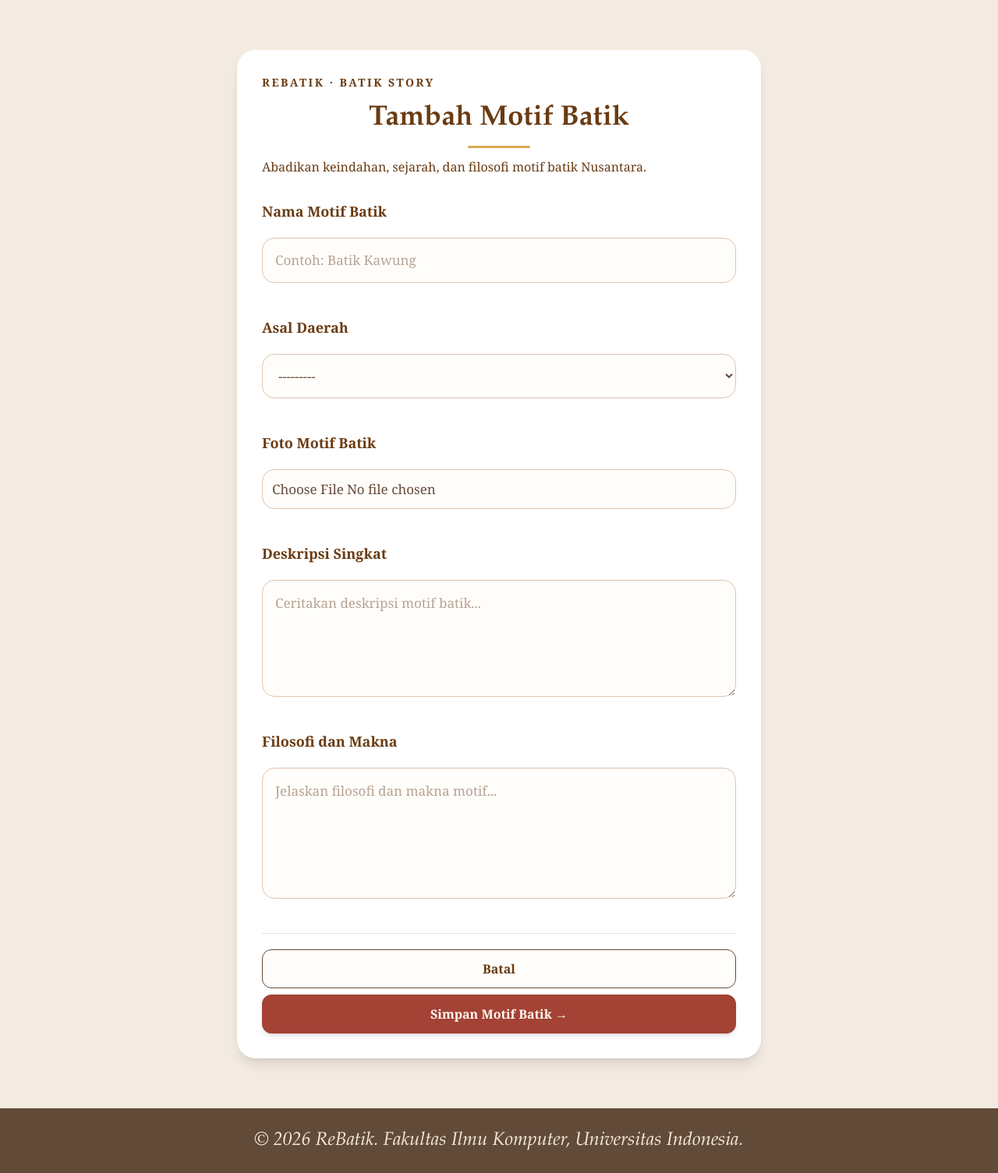
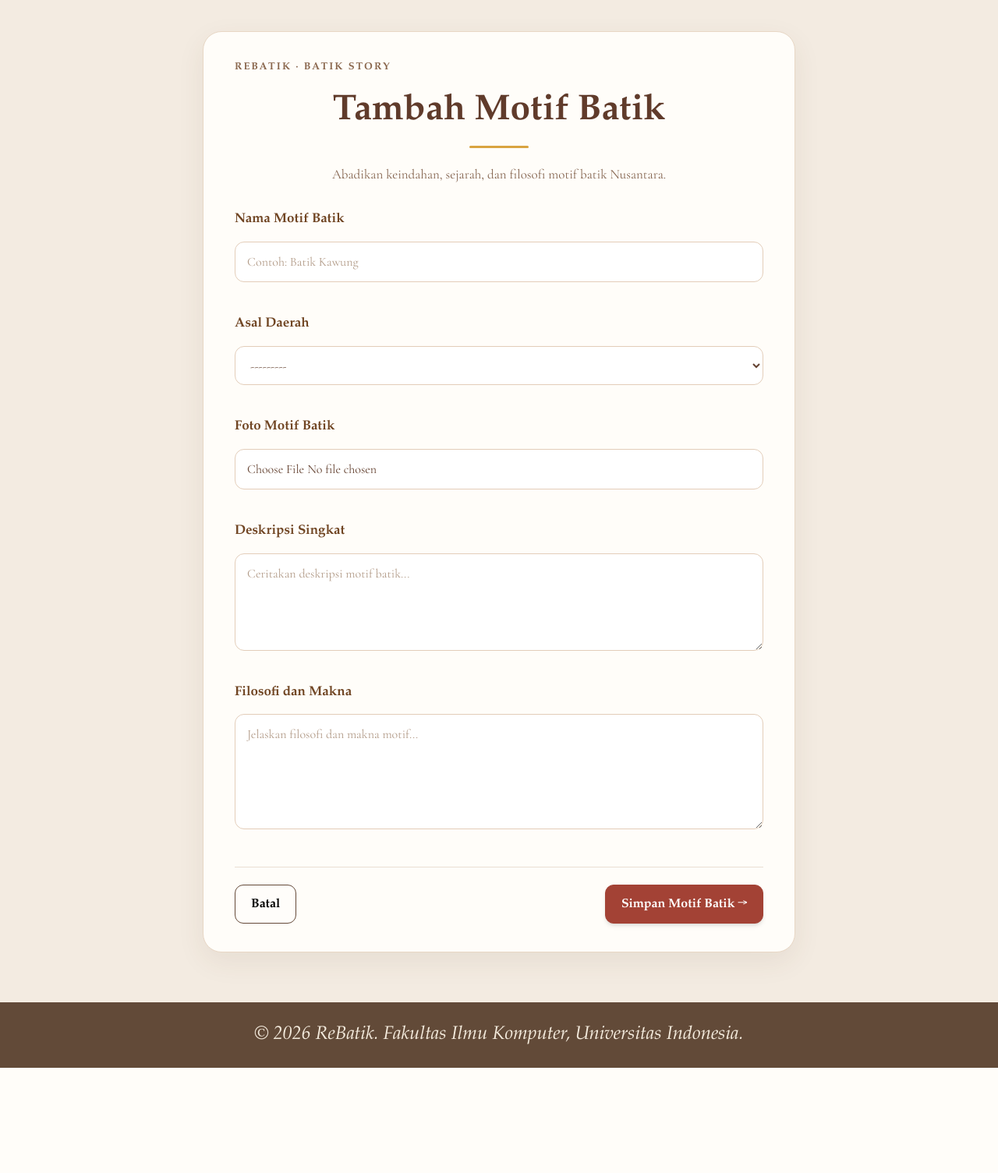
Before and after one commit to pbp-kelas-d-kelompok1-ReBatik/ReBatik, a Django app: page /batik_story/add_batik/ in a window 1280 px wide. Shown: the part 78-1583 px from the top of the page at 78% size. After the commit the page ends 1448 px from the top, so only its background shows below. Run offline with Django 5.2, Linux system fonts and the light colour scheme; style sheets or scripts are compiled from the project's sources.

Commit message:
Memperbaiki tampilan card Batik Story

```diff
--- a/static/css/add_batik.css
+++ b/static/css/add_batik.css
@@ -1,64 +1,165 @@
 .add-batik-page {
-    min-height: 70vh;
+    width: 100%;
+    min-width: 0;
+    min-height: 100vh;
+    margin: 0;
+    color: #654332;
     background: #f3ebe1;
-    color: #654a39;
-    font-family: "EB Garamond", Georgia, serif;
+    overflow-x: clip;
+    font-family: "Garamond", Georgia, serif;
 }
 
+.add-batik-page *,
+.add-batik-page *::before,
+.add-batik-page *::after {
+    box-sizing: border-box;
+}
+
+/* Area utama */
+.add-batik-page > section {
+    width: 100%;
+    min-height: auto;
+    padding: 40px 20px 64px;
+    background: #f3ebe1;
+}
+
+/* Kartu form */
+.add-batik-page > section > div {
+    width: 100%;
+    max-width: 760px;
+    margin: 0 auto;
+    padding: 36px 40px;
+    border: 1px solid #e8d7c5;
+    border-radius: 24px;
+    background: #fffdf9;
+    box-shadow: 0 12px 35px rgba(91, 60, 39, 0.08);
+}
+
+/* Breadcrumb */
+.add-batik-page > section > div > p:first-child {
+    margin: 0 0 20px;
+    font-size: 13px;
+    font-weight: 600;
+    letter-spacing: 2px;
+    line-height: 1.5;
+    color: #8a674e;
+}
+
+/* Judul */
+.add-batik-page h1 {
+    margin: 0;
+    color: #603b2b;
+    font-size: clamp(32px, 4vw, 46px);
+    font-weight: 700;
+    line-height: 1.15;
+    text-align: center;
+}
+
+/* Garis dekorasi di bawah judul */
+.add-batik-page h1::after {
+    content: "";
+    display: block;
+    width: 76px;
+    height: 3px;
+    margin: 18px auto 20px;
+    border-radius: 999px;
+    background: #d9a441;
+}
+
+/* Deskripsi pembuka */
+.add-batik-page h1 + p {
+    margin: 0;
+    color: #84644f;
+    font-size: 17px;
+    line-height: 1.65;
+    text-align: center;
+}
+
+/* Form */
 .add-batik-page .batik-form {
     display: flex;
     flex-direction: column;
-    gap: 24px;
+    gap: 22px;
+    width: 100%;
+    margin-top: 32px;
 }
 
+/* Kelompok field */
 .add-batik-page .batik-form > div {
     display: flex;
     flex-direction: column;
     gap: 8px;
+    min-width: 0;
 }
 
 .add-batik-page .batik-form label {
-    color: #6a3b12;
-    font-size: 18px;
-    font-weight: 600;
+    display: block;
+    margin-bottom: 8px;
+    color: #704523;
+    font-size: 17px;
+    font-weight: 700;
+    line-height: 1.4;
 }
 
-.add-batik-page .batik-form input:not([type="checkbox"]),
+/* Input dan dropdown */
+.add-batik-page .batik-form input:not([type="checkbox"]):not([type="radio"]),
 .add-batik-page .batik-form select,
 .add-batik-page .batik-form textarea {
-    box-sizing: border-box;
+    display: block;
     width: 100%;
-    padding: 15px 16px;
-    border: 1px solid #dfc4af;
-    border-radius: 16px;
+    max-width: 100%;
+    min-width: 0;
+    margin: 0;
+    padding: 13px 15px;
+    border: 1px solid #e3cdb9;
+    border-radius: 12px;
     outline: none;
-    background: #fffdfa;
-    color: #654a39;
+    background: #ffffff;
+    color: #654332;
     font-family: inherit;
-    font-size: 17px;
-    transition: border-color .2s ease, box-shadow .2s ease;
+    font-size: 16px;
+    line-height: 1.5;
+    transition: border-color 0.2s ease, box-shadow 0.2s ease;
 }
 
-.add-batik-page .batik-form input[type="file"] {
-    padding: 12px;
+/* Tinggi input biasa */
+.add-batik-page .batik-form input:not([type="file"]):not([type="checkbox"]):not([type="radio"]),
+.add-batik-page .batik-form select {
+    min-height: 50px;
 }
 
-.add-batik-page .batik-form textarea {
-    min-height: 150px;
-    resize: vertical;
-    line-height: 1.6;
+/* Input unggah gambar */
+.add-batik-page .batik-form input[type="file"] {
+    min-height: 50px;
+    padding: 9px;
+    font-size: 14px;
 }
 
+/* Area teks */
+.add-batik-page .batik-form textarea {
+    min-height: 125px;
+    resize: vertical;
+}
+
+/* Fokus input */
 .add-batik-page .batik-form input:focus,
 .add-batik-page .batik-form select:focus,
 .add-batik-page .batik-form textarea:focus {
-    border-color: #ad8069;
-    box-shadow: 0 0 0 3px rgba(173, 128, 105, .15);
+    border-color: #b58a51;
+    box-shadow: 0 0 0 3px rgba(181, 138, 81, 0.15);
 }
 
+/* Placeholder */
 .add-batik-page .batik-form input::placeholder,
 .add-batik-page .batik-form textarea::placeholder {
-    color: #b7a394;
+    color: #b29b88;
+}
+
+/* Pesan error */
+.add-batik-page .batik-form .text-red-800 {
+    margin-top: 6px;
+    color: #a52f2f;
+    font-size: 14px;
 }
 
 .add-batik-page .batik-form ul.errorlist {
@@ -68,32 +169,111 @@
     font-size: 14px;
 }
 
-/* Tombol form */
+/* Bagian tombol */
+.add-batik-page .batik-form > div:last-child {
+    display: flex;
+    flex-direction: row;
+    flex-wrap: wrap;
+    justify-content: space-between;
+    gap: 12px;
+    margin-top: 6px;
+    padding-top: 22px;
+    border-top: 1px solid #eadfd3;
+}
 
-.add-batik-page .batik-form button,
 .add-batik-page .batik-form a {
     font-family: inherit;
     cursor: pointer;
     text-decoration: none;
 }
 
+.add-batik-page .batik-form button {
+    min-height: 46px;
+    padding: 12px 20px;
+    border-radius: 11px;
+    font-family: inherit;
+    font-size: 16px;
+    font-weight: 700;
+    cursor: pointer;
+    transition: transform 0.2s ease, box-shadow 0.2s ease;
+}
+
+.add-batik-page .batik-form button:hover {
+    transform: translateY(-1px);
+}
+
+/* Tombol simpan */
 .add-batik-page .batik-form button[type="submit"] {
     border: 1px solid #a34235;
     background: #a34235;
-    color: #fff9f1;
+    color: #ffffff;
 }
 
 .add-batik-page .batik-form button[type="submit"]:hover {
     background: #87372b;
 }
 
+/* Tombol batal */
 .add-batik-page .batik-form #cancel-batik-btn {
     background: #fffdfa;
     border: 1px solid #654a39;
+    color: black;
 }
 
 .add-batik-page .batik-form #cancel-batik-btn:hover {
     background: #f3ebe1;
+}
+
+/* Modal pembatalan tetap menggunakan CSS yang sudah ada */
+.add-batik-page .cancel-modal {
+    z-index: 1000;
+}
+
+/* Responsif tablet dan HP */
+@media (max-width: 768px) {
+    .add-batik-page > section {
+        padding: 26px 16px 40px;
+    }
+
+    .add-batik-page > section > div {
+        padding: 26px 22px;
+        border-radius: 18px;
+    }
+
+    .add-batik-page h1 {
+        font-size: 34px;
+    }
+
+    .add-batik-page h1 + p {
+        font-size: 16px;
+    }
+
+    .add-batik-page .batik-form {
+        gap: 19px;
+        margin-top: 26px;
+    }
+}
+
+@media (max-width: 480px) {
+    .add-batik-page > section {
+        padding: 20px 12px 32px;
+    }
+
+    .add-batik-page > section > div {
+        padding: 22px 16px;
+    }
+
+    .add-batik-page h1 {
+        font-size: 30px;
+    }
+
+    .add-batik-page .batik-form > div:last-child {
+        flex-direction: column-reverse;
+    }
+
+    .add-batik-page .batik-form button {
+        width: 100%;
+    }
 }
 
 .cancel-modal {
```
Also changed, not shown: media/batik/creative1_fN29Rb1.png (added).
